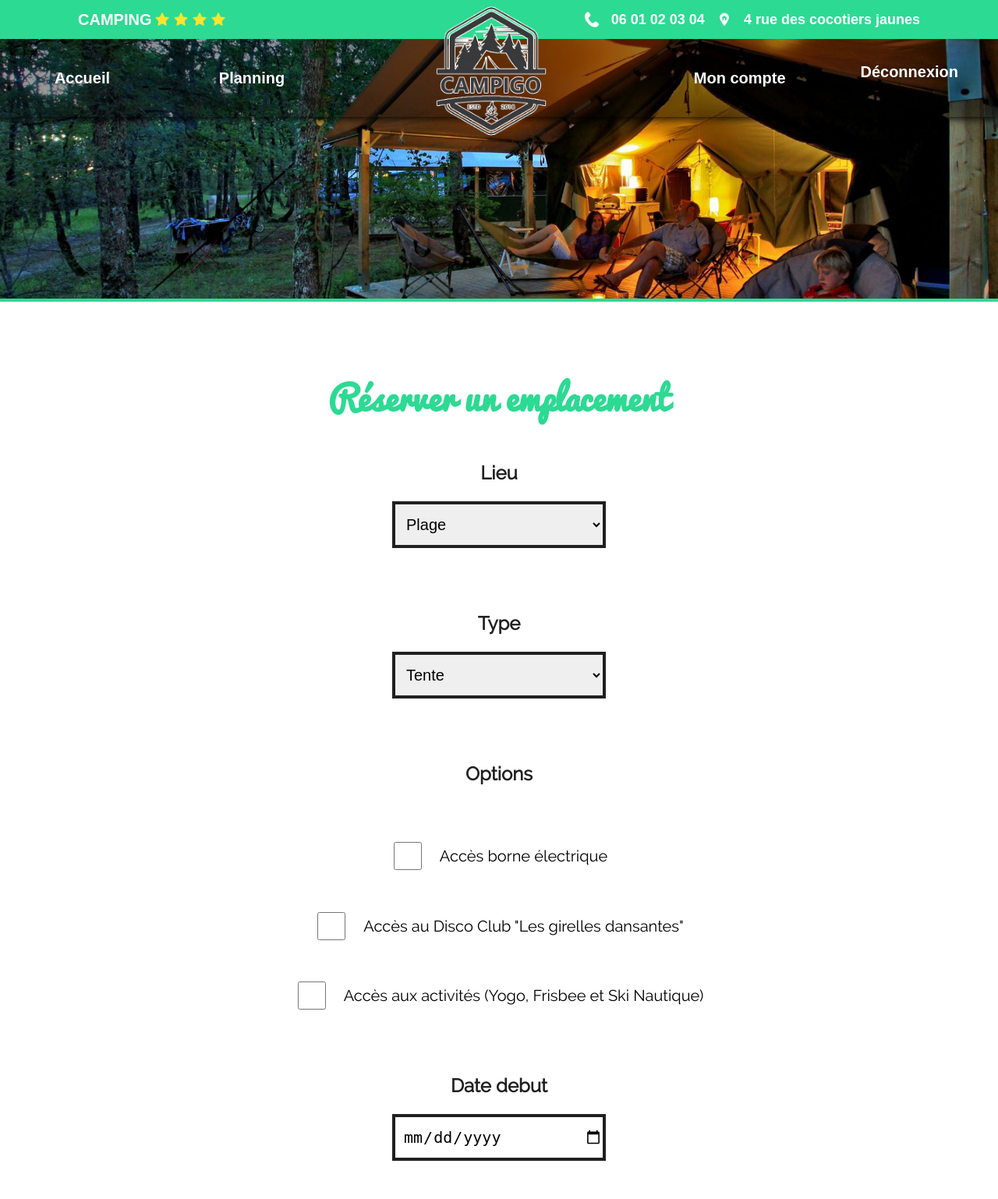
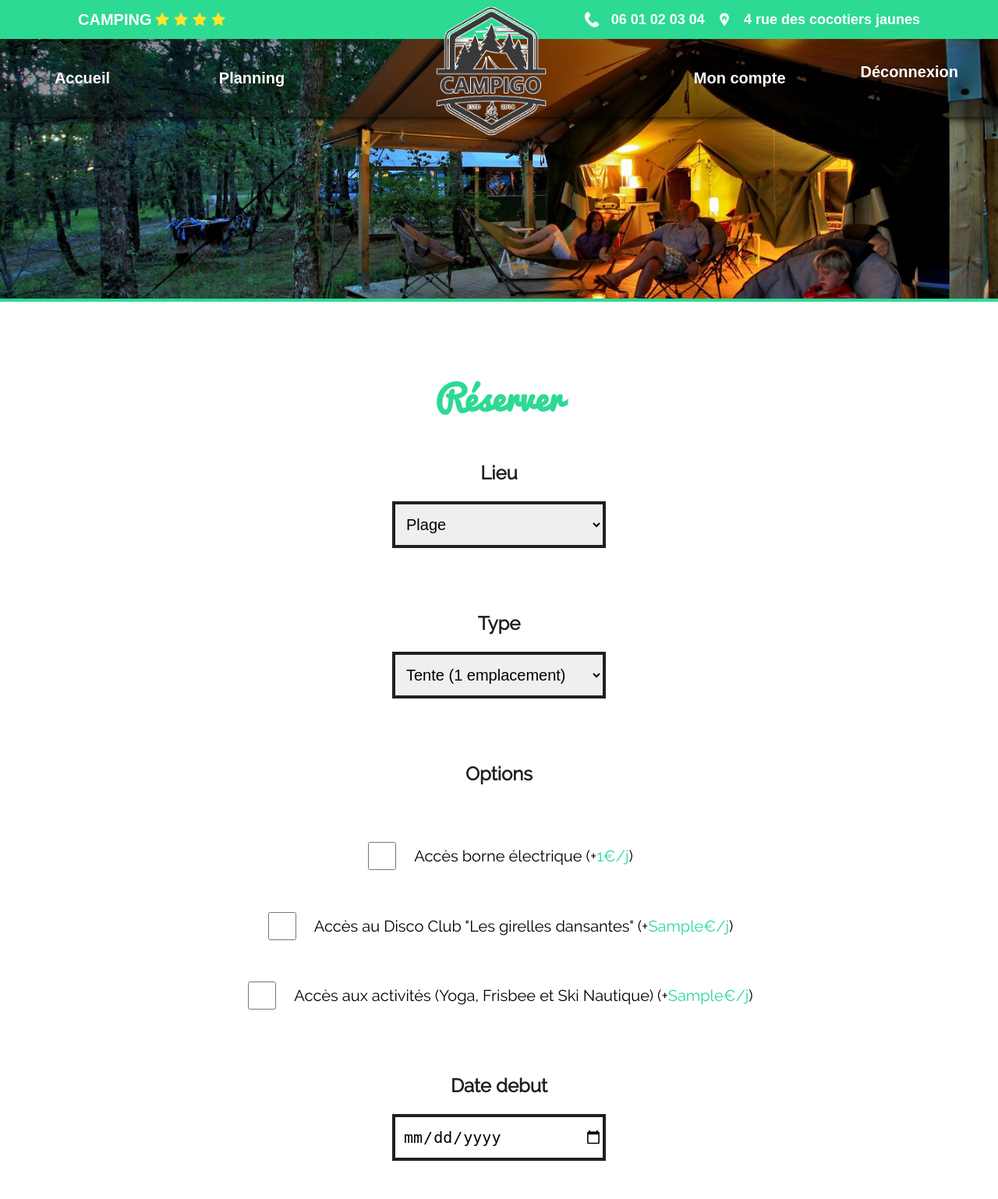
Before and after one commit to nicolas-camilloni/camping, a PHP site: page /reservation-form.php in a window 1280 px wide. Shown: the top 1538 px of the page at 78% size. Run offline with PHP 8.4, Linux system fonts and the light colour scheme; a user stored in the database is signed in; data comes from the database, SQL or seed files in the repository; tables that the repository leaves empty or names only in its code hold one stand-in row (values such as "Sample post").

Commit message:
ajout auto actualisation des prix dans l'index + css reservation-form.php

```diff
--- a/reservation-form.php
+++ b/reservation-form.php
@@ -17,8 +17,12 @@
                     $requete2 = "SELECT * FROM utilisateurs WHERE login='".$_SESSION['login']."'";
                     $query2 = mysqli_query($cnx, $requete2);
                     $resultat2 = mysqli_fetch_all($query2, MYSQLI_ASSOC);
+
+                    $requeteprix = "SELECT * FROM tarifs";
+                    $queryprix = mysqli_query($cnx, $requeteprix);
+                    $resultatprix = mysqli_fetch_all($queryprix);
             ?>
-                   <article><h1>Réserver un emplacement</h1></article>
+                   <article><h1>Réserver</h1></article>
                    <form class="form" method="post" action="reservation-form.php">
                    <label for="text"><b>Lieu</b></label>
                    <select name="lieu">
@@ -29,15 +33,15 @@
                    <br>
                    <label for="text"><b>Type</b></label>
                    <select name="type">
-                   <option value="Tente">Tente</option>
-                   <option value="Campingcar">Camping Car</option>
+                   <option value="Tente">Tente (1 emplacement)</option>
+                   <option value="Campingcar">Campingcar (2 emplacements)</option>
                    </select>
                    <br>
                   <section id="coptionsform">
                    <label for="text"><b>Options</b></label>
-                   <article class="coptionsformcase"><input type="checkbox" name="option1" value="borne" /><p>Accès borne électrique</p></article>
-                   <article class="coptionsformcase"><input type="checkbox" name="option2" value="disco" /><p>Accès au Disco Club "Les girelles dansantes"</p></article>
-                   <article class="coptionsformcase"><input type="checkbox" name="option3" value="activites" /><p>Accès aux activités (Yogo, Frisbee et Ski Nautique)</p></article>
+                   <article class="coptionsformcase"><input type="checkbox" name="option1" value="borne" /><p>Accès borne électrique (+<span class="green"><?php echo $resultatprix[0][0]; ?>€/j</span>)</p></article>
+                   <article class="coptionsformcase"><input type="checkbox" name="option2" value="disco" /><p>Accès au Disco Club "Les girelles dansantes" (+<span class="green"><?php echo $resultatprix[0][1]; ?>€/j</span>)</p></article>
+                   <article class="coptionsformcase"><input type="checkbox" name="option3" value="activites" /><p>Accès aux activités (Yoga, Frisbee et Ski Nautique) (+<span class="green"><?php echo $resultatprix[0][2]; ?>€/j</span>)</p></article>
                   </section>
                    <label for="datedebut"><b>Date debut</b></label>
                    <input type="date" name="datedebut" required>
```
Also changed, not shown: index.php (+14 -8 lines).
